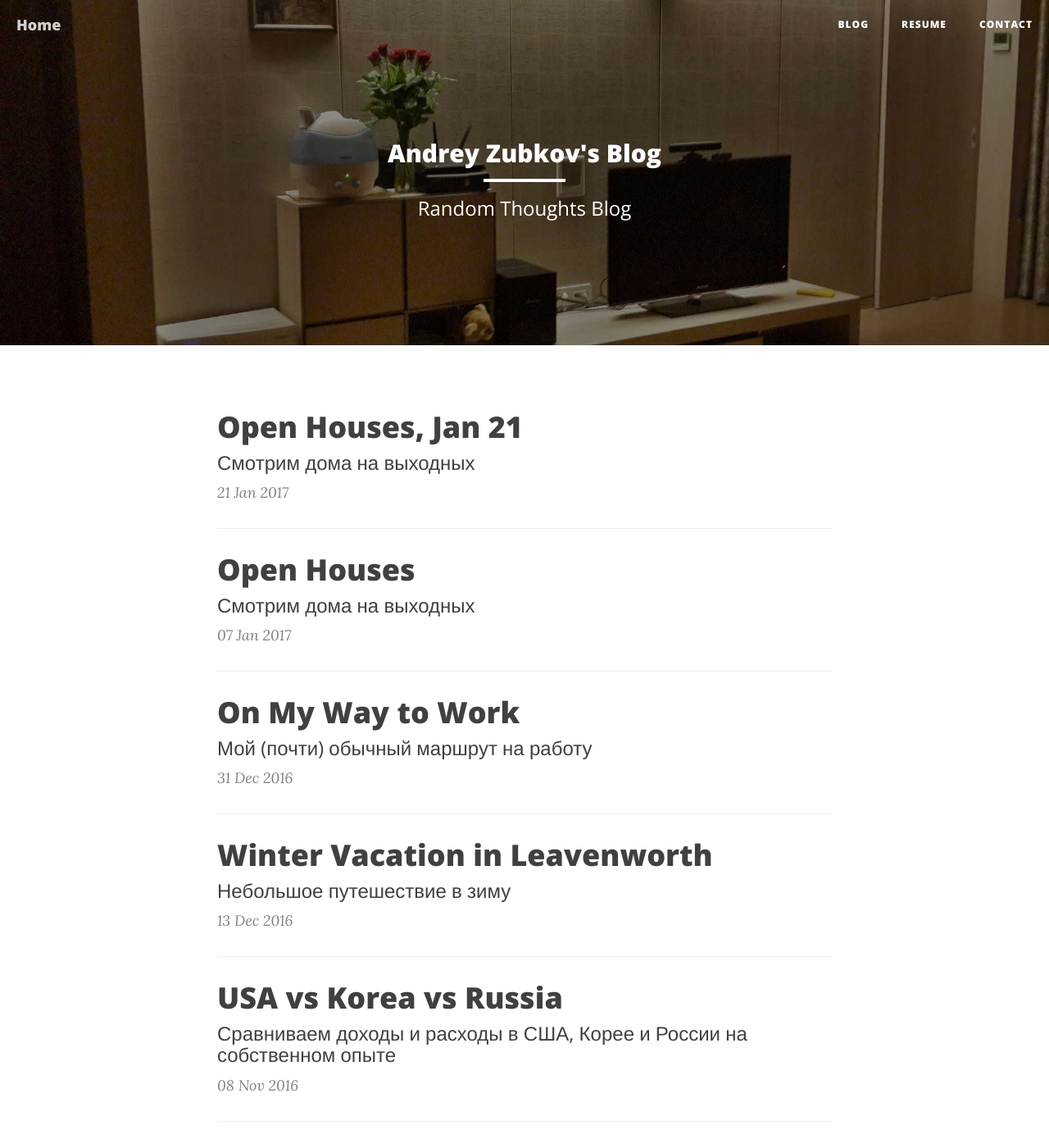
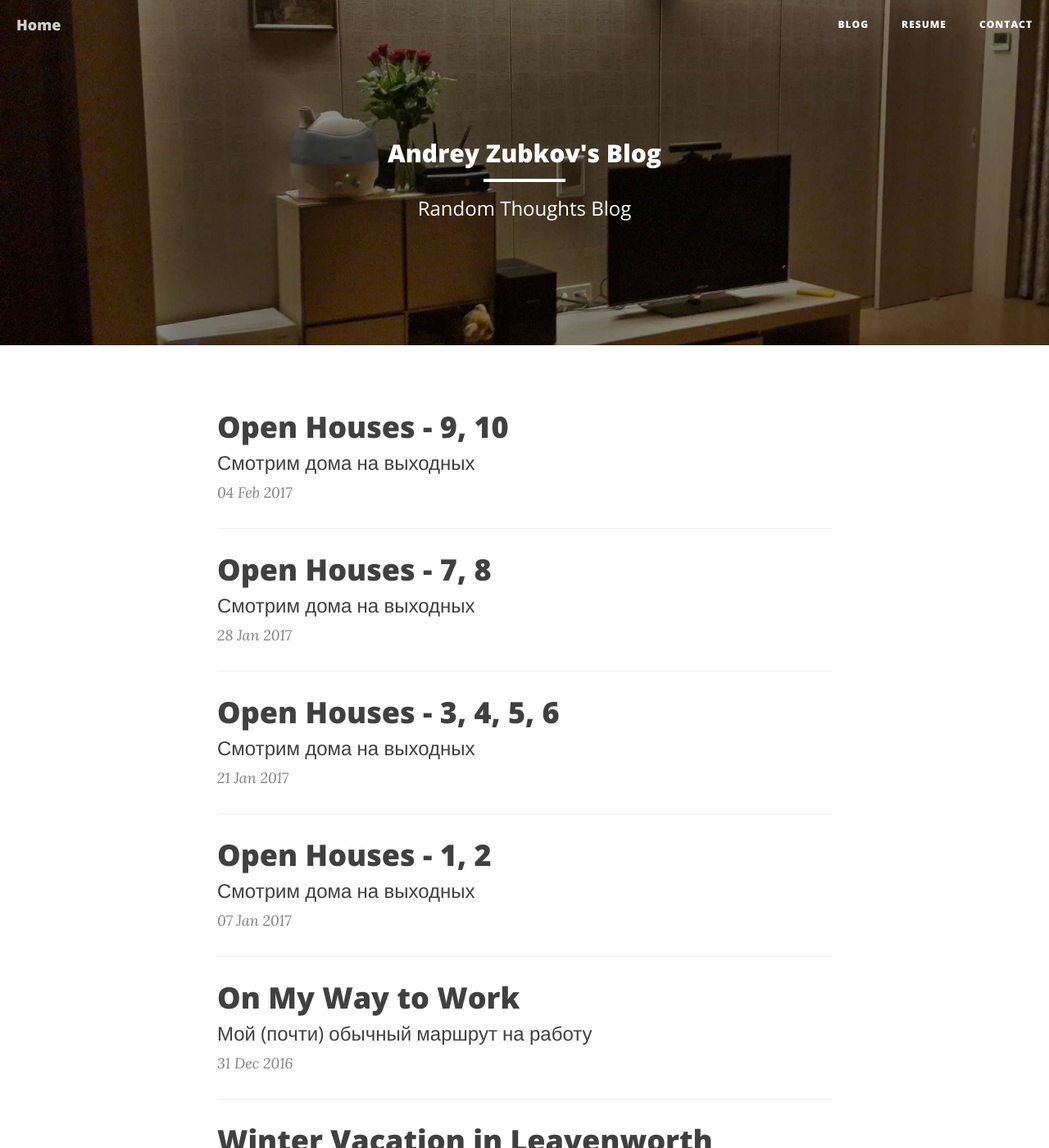
Before and after one commit to oxymoron/oxymoron.github.io, a Jekyll site: the page built from index.html, in a window 1280 px wide and 1400 px high. Shown: the whole window at 82% size. Built offline with Jekyll 4.4.1, drawn with Linux system fonts in a browser that asks for light colours; nearby versions of some CDN libraries; the list of posts is cut into pages by our own code; comment, search, counter and statistics services are not loaded; some of the changed text lies outside the part shown.

Commit message:
Minor fix: Open houses 7-10

```diff
--- a/_posts/2017-01-07-open-house-1-2.md
+++ b/_posts/2017-01-07-open-house-1-2.md
@@ -1,6 +1,6 @@
 ---
 layout: post
-title: Open Houses
+title: Open Houses - 1, 2
 description: Смотрим дома на выходных
 ---
 
--- a/_posts/2017-01-21-open-house-3-4-5-6.md
+++ b/_posts/2017-01-21-open-house-3-4-5-6.md
@@ -1,6 +1,6 @@
 ---
 layout: post
-title: Open Houses, Jan 21
+title: Open Houses - 3, 4, 5, 6
 description: Смотрим дома на выходных
 ---
 
```
Also changed, not shown: _posts/2017-01-28-open-house-7-8.md (added, +32 -0 lines), _posts/2017-02-04-open-house-9-10.md (added, +30 -0 lines).
